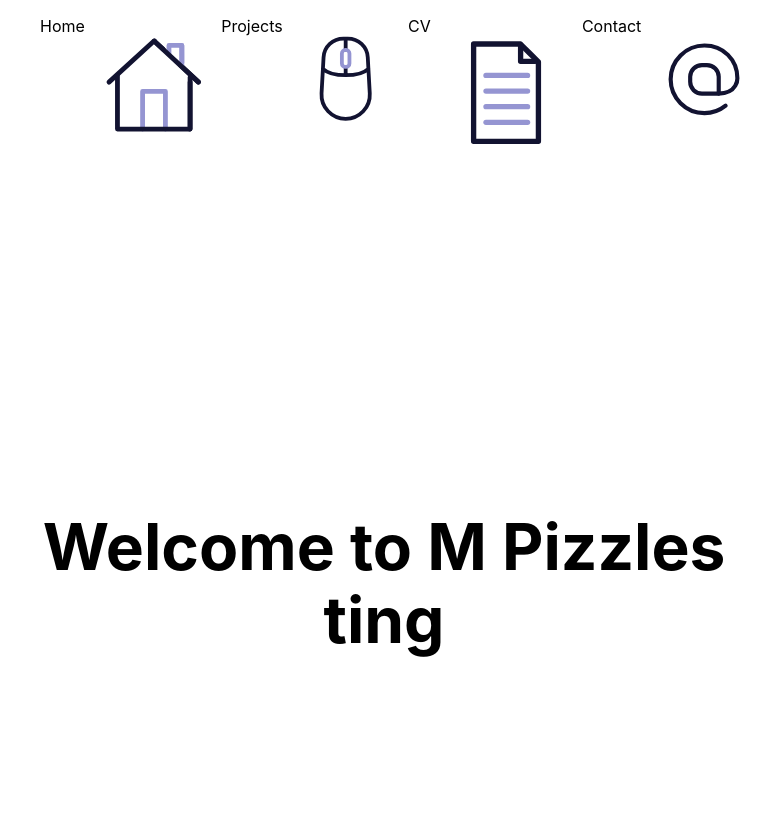
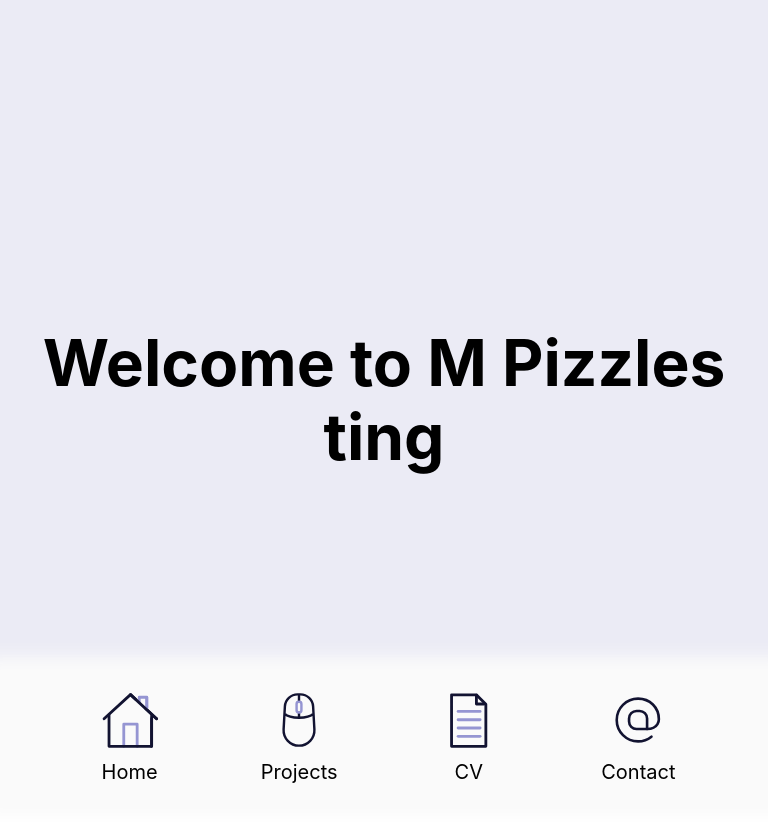
Before and after one commit to maxpetts/prtflo, a Next.js app: page / in a window 768 px wide. Shown: the top 822 px of the page. After the commit the page ends 800 px from the top, so only its background shows below. Built offline with nearby package versions, Linux system fonts and the light colour scheme.

Commit message:
+ Tablet CSS, padding, sizing & colour changes

```diff
--- a/pages/_app.tsx
+++ b/pages/_app.tsx
@@ -6,7 +6,7 @@ import Nav from "../components/Nav"
 
 function MyApp({ Component, pageProps }: AppProps) {
   return (
-    <div>
+    <div className={"mainContainer"}>
       <Head>
         <title> Max Petts </title>
         <link
--- a/styles/style.css
+++ b/styles/style.css
@@ -1,3 +1,8 @@
+* {
+  --second-bg-colour: rgb(250, 250, 250);
+  --main-bg-colour: rgb(235, 235, 245);
+}
+
 nav > ul {
   display: flex;
   list-style-type: none;
@@ -50,18 +55,42 @@ display: flex;
   }
 }
 
+/* jokes */
+@media (max-width: 320px) {
+  body > * {
+    display: none;
+  }
+
+  body {
+
+  }
+
+  body::before {
+    content: "why is ur screen so small!?";
+    font-size: 6vw;
+    text-align: center;
+    margin: auto;
+    position: relative;
+  }
+}
+
 /* Handheld. Handles both portrait and landscape. */
 @media (min-width: 320px) and (max-width: 568px) {
+
+  .mainContainer {
+    background-color: var(--main-bg-colour);
+  }
+
   nav {
     position: fixed;
     bottom: 0;
     width: 100%;
     text-align: center;
-    padding: 0.75rem 0;
-    background-color: rgba(201, 201, 201, 0.4);
-    box-shadow: 1px 2px 15px 16px rgba(201, 201, 201, 0.4);
-    -webkit-box-shadow: 1px 2px 15px 16px rgba(201, 201, 201, 0.4);
-    -moz-box-shadow: 1px 2px 15px 16px rgba(201, 201, 201, 0.4);
+    padding: 0.5rem 0 1rem 0;
+    background-color: var(--second-bg-colour);
+    box-shadow: 1px 0 15px 16px var(--second-bg-colour);
+    -webkit-box-shadow: 1px 0 15px 16px var(--second-bg-colour);
+    -moz-box-shadow: 1px 0 15px 16px var(--second-bg-colour);
   }
 
   nav > ul {
@@ -73,15 +102,45 @@ display: flex;
   nav > ul > li > a {
     display: flex;
     flex-direction: column-reverse;
-    font-size: 0.8rem;
+    font-size: 2vh;
   }
 
   nav > ul > li > a > svg {
-    height: 3rem !important;
+    height: 6vh !important;
   }
 }
 
 /* Tablet. Handles both portrait and landscape. */
-@media (min-width: 600px) and (max-width: 800px) {
+@media (min-width: 568px) and (max-width: 800px) {
+  .mainContainer {
+    background-color: var(--main-bg-colour);
+  }
 
+  nav {
+    position: fixed;
+    bottom: 0;
+    width: 100%;
+    text-align: center;
+    padding: 0.5rem 0 1rem 0;
+    background-color: var(--second-bg-colour);
+    box-shadow: 1px 0 15px 16px var(--second-bg-colour);
+    -webkit-box-shadow: 1px 0 15px 16px var(--second-bg-colour);
+    -moz-box-shadow: 1px 0 15px 16px var(--second-bg-colour);
+  }
+
+  nav > ul {
+    margin: 0;
+    padding: 0;
+    justify-content: space-evenly;
+  }
+
+nav > ul > li > a {
+  display: flex;
+  flex-direction: column-reverse;
+  font-size: 2.5vh;
 }
+
+nav > ul > li > a > svg {
+  height: 10vh !important;
+}
+}
```
